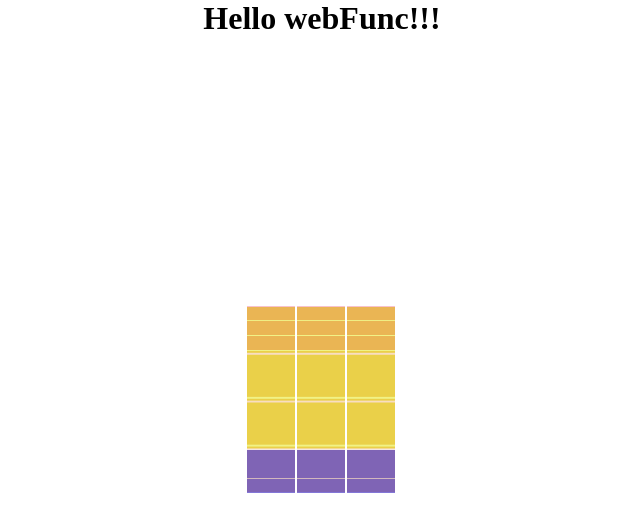
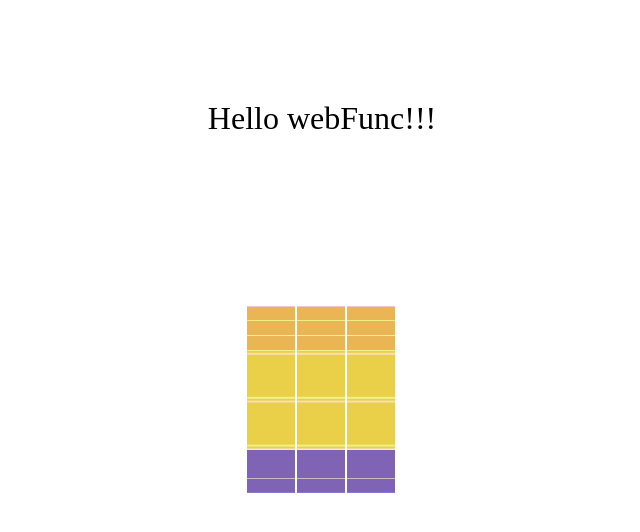
Before and after one commit to funczh/webFunc.github.io, a plain HTML site: page index.html in a window 1280 px wide. Shown: the whole page, without its empty margins (318-958 px from the left). Drawn offline with Linux system fonts and the light colour scheme.

Commit message:
add a css property of my title

```diff
--- a/3dcube.css
+++ b/3dcube.css
@@ -5,6 +5,8 @@
 }
 h1{
   text-align: center;
+  margin-top: 100px;
+  font-weight: 500;
 }
 .cube {
     /*设置魔方容器的属性*/
```
